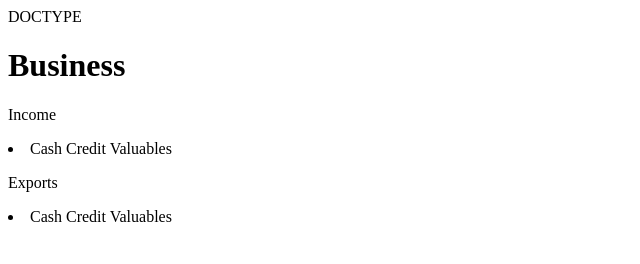
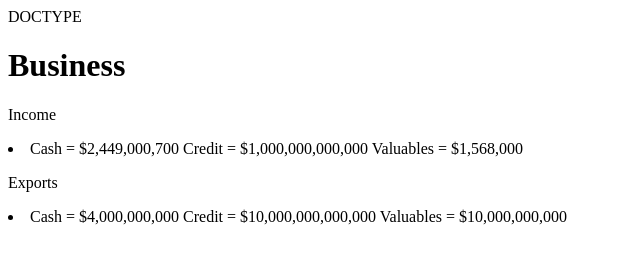
Before and after one commit to Jack-alt8/dumy8, a plain HTML site: page index.html in a window 1280 px wide. Shown: the whole page, without its empty margins (0-640 px from the left). Drawn offline with Linux system fonts and the light colour scheme.

Commit message:
The best outcome

```diff
--- a/index.html
+++ b/index.html
@@ -4,16 +4,16 @@ DOCTYPE
     <body>
         <p>Income</p>
         <li>
-            Cash
-            Credit
-            Valuables
+            Cash = $2,449,000,700
+            Credit = $1,000,000,000,000
+            Valuables = $1,568,000
         </li>
 
         <p>Exports</p>
         <li>
-            Cash
-            Credit
-            Valuables
+            Cash = $4,000,000,000
+            Credit = $10,000,000,000,000
+            Valuables = $10,000,000,000
         </li>
     </body>
 </hTml>
```
